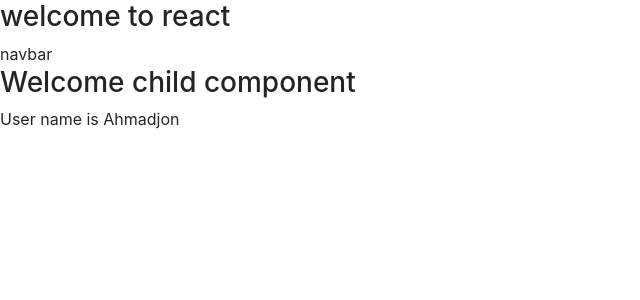
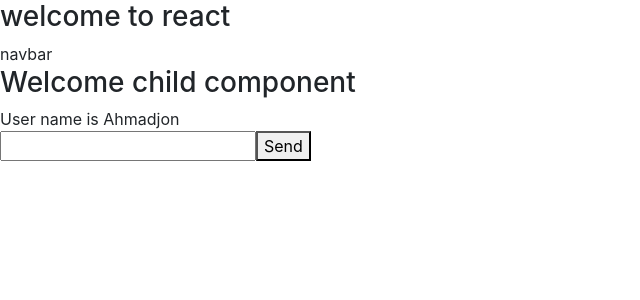
Before and after one commit to Akhmadjon-dev/Context-API-Teaching, a React (Create React App) app: page / in a window 1280 px wide. Shown: the top 300 px of the page, without its empty margins (0-640 px from the left). Built offline with nearby package versions, Linux system fonts and the light colour scheme.

Commit message:
context data updated enabled

```diff
--- a/src/App.jsx
+++ b/src/App.jsx
@@ -13,12 +13,18 @@
     counters: [
       {value:0, id:1},
 
-    ]
+    ],
+    user: {name: "Ahmadjon", age: 22, phone: 9999432939,}
+  }
+  setData = (user) => {
+    this.setState({user: {...this.state.user, ...user}})
   }
 
+
   render() {
+    const {user} = this.state
     return (
-       <UserContextProvider value={{name: "Ahmadjon"}}>
+       <UserContextProvider value={{user, setData:this.setData}}>
           <div>
             <h3>welcome to react</h3>
             <Navbar />
--- a/src/components/Counter.jsx
+++ b/src/components/Counter.jsx
@@ -9,7 +9,7 @@
       <UserContextConsumer>
         {(props) => (<div>
             <h3>Welcome child component</h3>
-            User name is {props.name}
+            User name is {props.user.name}
         </div>)}
       </UserContextConsumer>
     )
--- a/src/components/Counters.jsx
+++ b/src/components/Counters.jsx
@@ -1,10 +1,34 @@
 import React, { Component } from 'react'
 import Counter from './Counter';
+import UserContext from '../context/user'
+
+
 export default class Counters extends Component {
+  static contextType = UserContext;
+
+
+  state = {
+    name: ''
+  }
+
+  inputHandler = (e)=> {
+    this.setState({[e.target.name] : e.target.value})
+  }
+
+  formHandler = (e)=> {
+    e.preventDefault()
+    this.context.setData({name: this.state.name})
+  }
+
   render() {
     return (
       <>
         <Counter />
+
+        <form onSubmit={this.formHandler}>
+          <input name="name" onChange={this.inputHandler} />
+          <button>Send</button>
+        </form>
       </>
     )
   }
--- a/src/components/Navbar.jsx
+++ b/src/components/Navbar.jsx
@@ -1,11 +1,16 @@
 import React, { Component } from 'react'
+import UserContext from '../context/user';
 
 export default class Navbar extends Component {
+    static contextType = UserContext
+
+
   render() {
-    return (
-      <>
-        navbar
-      </>
-    )
+      console.log(this.context, 'navbar calling context');
+        return (
+        <>
+            navbar
+        </>
+        )
   }
 }
```
